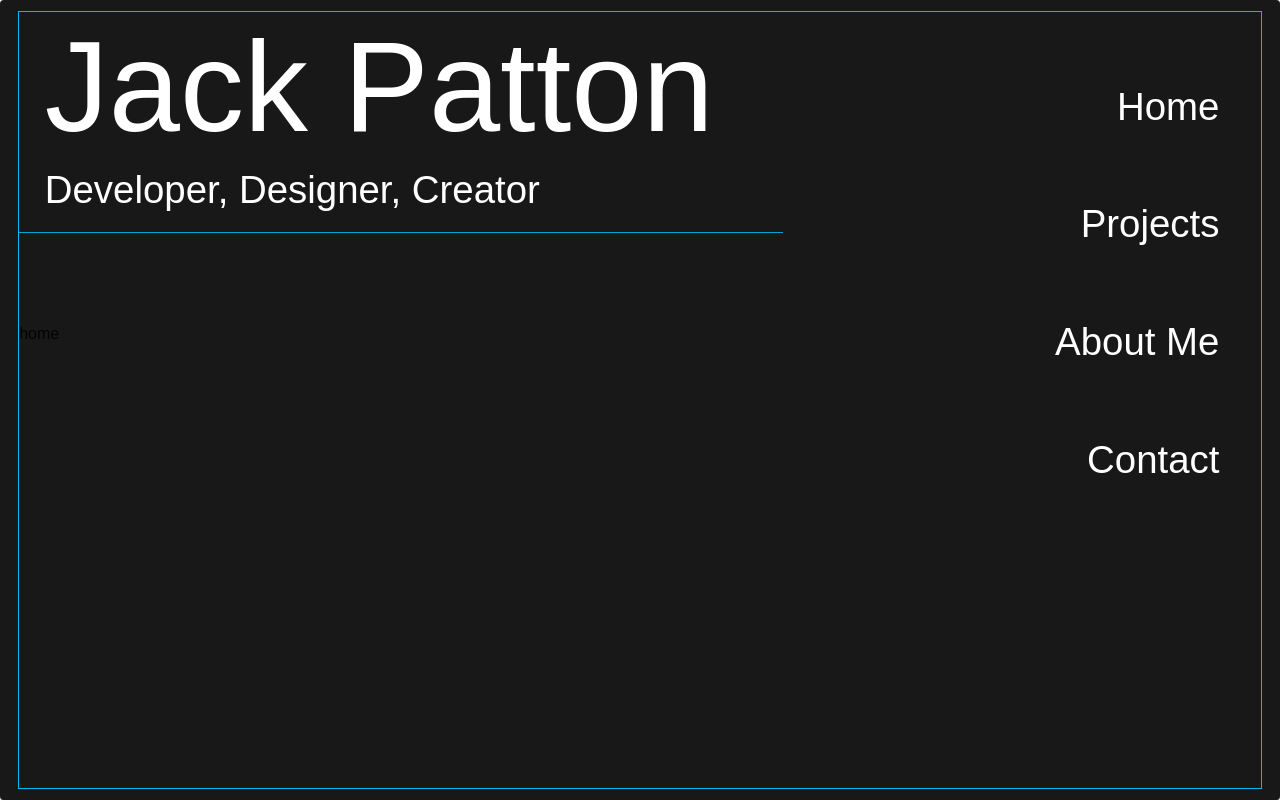
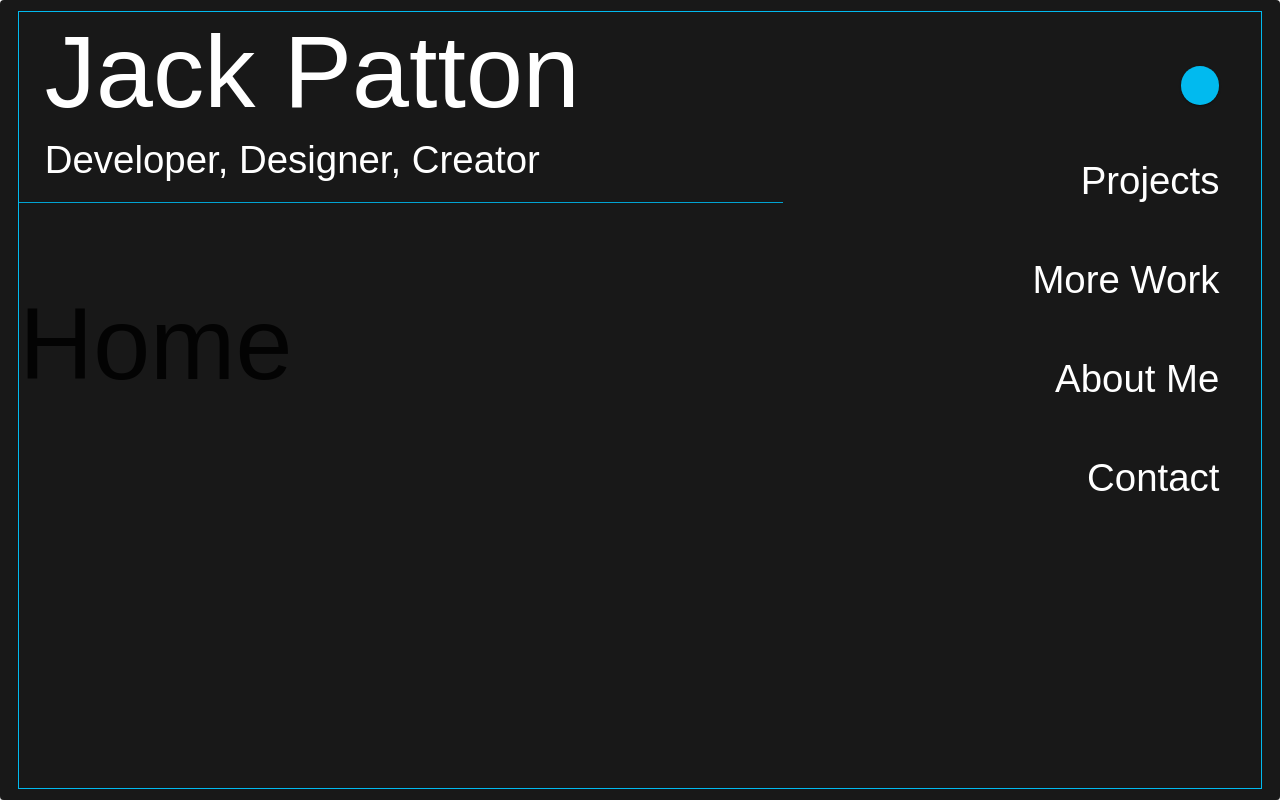
Before and after one commit to jackpatton19/website, a React (Create React App) app: page / in a window 1280 px wide. Built offline with nearby package versions, Linux system fonts and the light colour scheme.

Commit message:
Fixed Navbar and started about me

```diff
--- a/package.json
+++ b/package.json
@@ -6,6 +6,7 @@
   "dependencies": {
     "@emotion/react": "^11.11.1",
     "@emotion/styled": "^11.11.0",
+    "@mui/icons-material": "^5.15.0",
     "@mui/material": "^5.14.17",
     "@testing-library/jest-dom": "^5.17.0",
     "@testing-library/react": "^13.4.0",
--- a/src/App.js
+++ b/src/App.js
@@ -6,8 +6,7 @@ import { Box } from '@mui/system';
 import Grid from '@mui/system/Unstable_Grid';
 import { createTheme, ThemeProvider } from '@mui/material/styles';
 import Navbar from "./components/Navbar.js";
-import sketch from "./components/sketch.js";
-import {ReactP5Wrapper} from 'react-p5-wrapper';
+import CurrentPage from "./components/CurrentPage.js";
 
 const myTheme = createTheme({
     primary: {
@@ -20,15 +19,18 @@ const myTheme = createTheme({
       fontFamily: 'sans-serif',
       h1: {
         '@media (max-width:800px)': {
-          fontSize: '5rem',
+          fontSize: '4rem',
         },
-        fontSize: '10vw',
+        fontSize: '8vw',
       },
       h2: {
         fontSize: '7vw',
       },
       h3: {
         fontSize: '3vw',
+      },
+      p: {
+        fontSize: '1.25vw',
       }
     }
 });
@@ -74,7 +76,8 @@ function App() {
             }}>
               <Grid item xs={12}
               sx={{
-                height: "40%",
+                height: "35%",
+                marginBottom: 0
               }}>
                 <Typography variant="h1"
                 sx={{
@@ -95,7 +98,7 @@ function App() {
                 <Divider sx={{backgroundColor:myTheme.secondary.main, marginRight: "5vw"}}></Divider>
               </Grid>
               <Grid ref={componentRef} item xs={12} sx={{height: "60%"}}>
-                <Typography>{currentPage}</Typography>
+                <CurrentPage pageName={currentPage}></CurrentPage>
               </Grid>
             </Grid>
           </Grid>
--- /dev/null
+++ b/src/components/AboutMe.js
@@ -0,0 +1,79 @@
+import { React, useState, useEffect } from 'react';
+import { Typography } from '@mui/material';
+import { Box, useTheme} from '@mui/system';
+import List from '@mui/material/List';
+import ListItem from '@mui/material/ListItem';
+import ListItemAvatar from '@mui/material/ListItemAvatar';
+import ListItemIcon from '@mui/material/ListItemIcon';
+import ListItemText from '@mui/material/ListItemText';
+import Avatar from '@mui/material/Avatar';
+import FolderIcon from '@mui/icons-material/Folder';
+import Paper from '@mui/material/Paper';
+import ListItemButton from '@mui/material/ListItemButton';
+import KeyboardArrowDown from '@mui/icons-material/KeyboardArrowDown';
+import People from '@mui/icons-material/People';
+import PermMedia from '@mui/icons-material/PermMedia';
+import Dns from '@mui/icons-material/Dns';
+import Public from '@mui/icons-material/Public';
+
+const data = [
+    { icon: <People />, label: 'Authentication' },
+    { icon: <Dns />, label: 'Database' },
+    { icon: <PermMedia />, label: 'Storage' },
+    { icon: <Public />, label: 'Hosting' },
+];
+
+const data2 = [
+    { icon: <People />, label: 'Authentication' },
+    { icon: <Dns />, label: 'Database' },
+    { icon: <PermMedia />, label: 'Storage' },
+    { icon: <Public />, label: 'Hosting' },
+];
+
+const data3 = [
+    { icon: <People />, label: 'Authentication' },
+    { icon: <Dns />, label: 'Database' },
+    { icon: <PermMedia />, label: 'Storage' },
+    { icon: <Public />, label: 'Hosting' },
+];
+
+function AboutMe() {
+
+    const [open1, setOpen1] = useState(false);
+    const [open2, setOpen2] = useState(false);
+    const [open3, setOpen3] = useState(false);
+
+    return(
+    <Box sx={{
+        display: "flex",
+        flexDirection: "row",
+        justifyContent: "space-around",
+        width: "100%",
+        height: "100%",
+    }}>
+      <Box sx={{
+            display: "flex",
+            flexDirection: "column",
+            justifyContent: "space-around",
+            alignItems: "right",
+            width: "45%",
+            height: "100%",
+        }}>
+        <Typography color="white" variant="p"
+            sx={{}}>
+                Hello! My name is Jack Patton, and I am a senior computer science student at Michigan State University.
+             I am currently looking to enter the industry and expand my skillset in both development and leadership
+        </Typography>
+        <Box sx={{
+            height: "70%",
+            }}>
+        </Box>
+      </Box>
+      <Box sx={{width: "45%", height: "100%"}}>
+        <Typography>Stats Go Here</Typography>
+    </Box>
+    </Box>
+    )
+}
+
+export default AboutMe;
--- /dev/null
+++ b/src/components/CurrentPage.js
@@ -0,0 +1,36 @@
+import { React, useState, useEffect } from 'react';
+import { Typography } from '@mui/material';
+import { Box, useTheme} from '@mui/system';
+import Grid from '@mui/system/Unstable_Grid';
+import Paper from '@mui/material/Paper';
+import AboutMe from './AboutMe.js';
+
+function CurrentPage({pageName}) {
+
+    console.log("Page Name: ", {pageName});
+
+    if({pageName}.pageName == "home"){
+        return(
+            <Typography variant="h1">Home</Typography>
+        )
+    }else if({pageName}.pageName == "projects"){
+        return(
+            <Typography variant="h1">My Projects</Typography>
+        )
+    }else if({pageName}.pageName == "more"){
+        return(
+            <Typography variant="h1">More Work</Typography>
+        )
+    }else if({pageName}.pageName == "about"){
+        return(
+            <AboutMe></AboutMe>
+        )
+    }else{
+        return(
+            <Typography variant="h1">Contact Me</Typography>
+        )
+   }
+
+}
+
+export default CurrentPage
--- a/src/components/Navbar.js
+++ b/src/components/Navbar.js
@@ -9,8 +9,9 @@ function Navbar({page, pageChanger}) {
 
     const myTheme = useTheme();
 
-    const [isHome, setIsHome] = useState(false);
+    const [isHome, setIsHome] = useState(true);
     const [isProjects, setIsProjects] = useState(false);
+    const [isMore, setIsMore] = useState(false);
     const [isAbout, setIsAbout] = useState(false);
     const [isContact, setIsContact] = useState(false);
 
@@ -33,21 +34,31 @@ function Navbar({page, pageChanger}) {
         if(newPage === "home"){
             setIsHome(true);
             setIsProjects(false);
+            setIsMore(false);
             setIsAbout(false);
             setIsContact(false);
         }else if(newPage === "projects"){
             setIsHome(false);
             setIsProjects(true);
+            setIsMore(false);
+            setIsAbout(false);
+            setIsContact(false);
+        }else if(newPage === "more"){
+            setIsHome(false);
+            setIsProjects(false);
+            setIsMore(true);
             setIsAbout(false);
             setIsContact(false);
         }else if(newPage === "about"){
             setIsHome(false);
             setIsProjects(false);
+            setIsMore(false);
             setIsAbout(true);
             setIsContact(false);
         }else{
             setIsHome(false);
             setIsProjects(false);
+            setIsMore(false);
             setIsAbout(false);
             setIsContact(true);
         }
@@ -101,6 +112,20 @@ function Navbar({page, pageChanger}) {
                     )}
                 </Grid>
                 <Grid item sx={12}>
+                    {isMore ? (
+                        <Box display="flex" justifyContent="flex-end">
+                            <Paper sx={{
+                            width: "3vw",
+                            height: "3vw",
+                            borderRadius: "50%",
+                            backgroundColor: myTheme.secondary.main,
+                        }}></Paper>
+                        </Box>
+                    ) : (
+                        <Typography variant="h3" align="right" onClick={() => {handlePage("more")}} sx={{color: "white", transition: "font-size 0.3s ease-out", "&:hover": { fontSize: "3.5vw"}}}>More Work</Typography>
+                    )}
+                </Grid>
+                <Grid item sx={12}>
                     {isAbout ? (
                         <Box display="flex" justifyContent="flex-end">
                             <Paper sx={{
```
Also changed, not shown: 1 other file (tests, documents, lock files or other folders).
